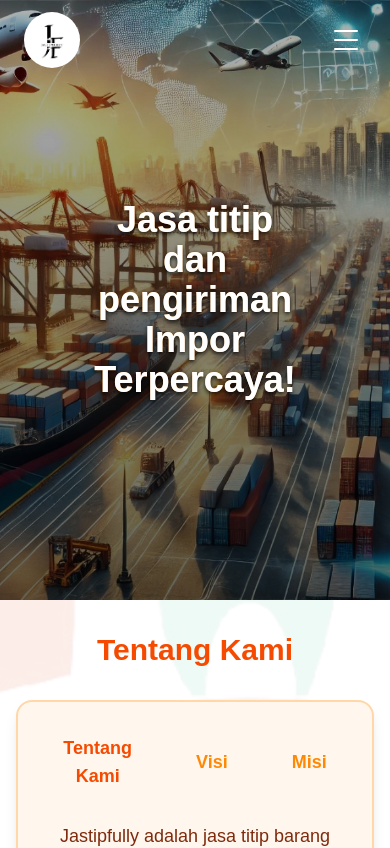
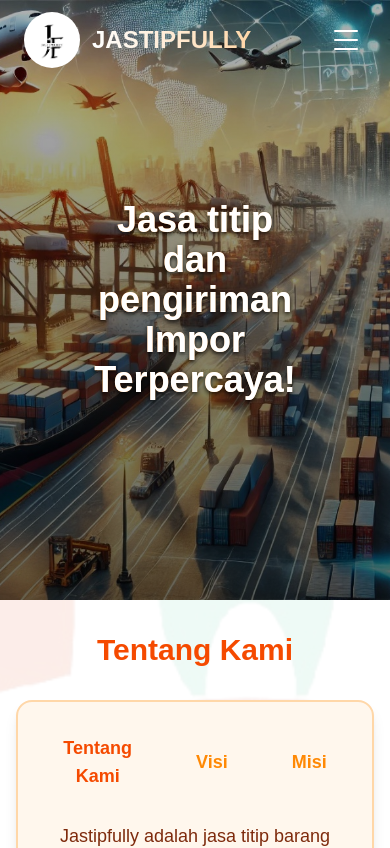
Before and after one commit to Kelvintan127/Jastipfully, a Next.js app: page / in a window 390 px wide. Shown: the top 848 px of the page. Built offline with nearby package versions, Linux system fonts and the light colour scheme.

Commit message:
fixing minor issue

```diff
--- a/src/app/components/footer.jsx
+++ b/src/app/components/footer.jsx
@@ -69,8 +69,8 @@ export default function Footer() {
             <div className="space-y-6">
               {terms.map((item, index) => (
                 <div key={index} className="space-y-2">
-                  <h3 className="text-gray-300 font-medium">{item.title}</h3>
-                  <p className="text-gray-400 text-sm">{item.desc}</p>
+                  <h3 className="text-gray-300 font-medium text-sm">{item.title}</h3>
+                  <p className="text-gray-400" style={{fontSize: "10px"}}>{item.desc}</p>
                 </div>
               ))}
             </div>
--- a/src/app/components/navbar.jsx
+++ b/src/app/components/navbar.jsx
@@ -52,7 +52,7 @@ export default function Navbar() {
             alt="Jastipfully Logo"
             className="w-14 h-14 rounded-full object-cover"
           />
-          <span className={`text-2xl font-bold bg-gradient-to-r ${isScrolled ? 'from-orange-600 to-orange-400' : 'from-white to-orange-200'} text-transparent bg-clip-text hidden md:flex`}>
+          <span className={`text-2xl font-bold bg-gradient-to-r ${isScrolled ? 'from-orange-600 to-orange-400' : 'from-white to-orange-200'} text-transparent bg-clip-text md:flex`}>
             JASTIPFULLY
           </span>
         </motion.div>
```
